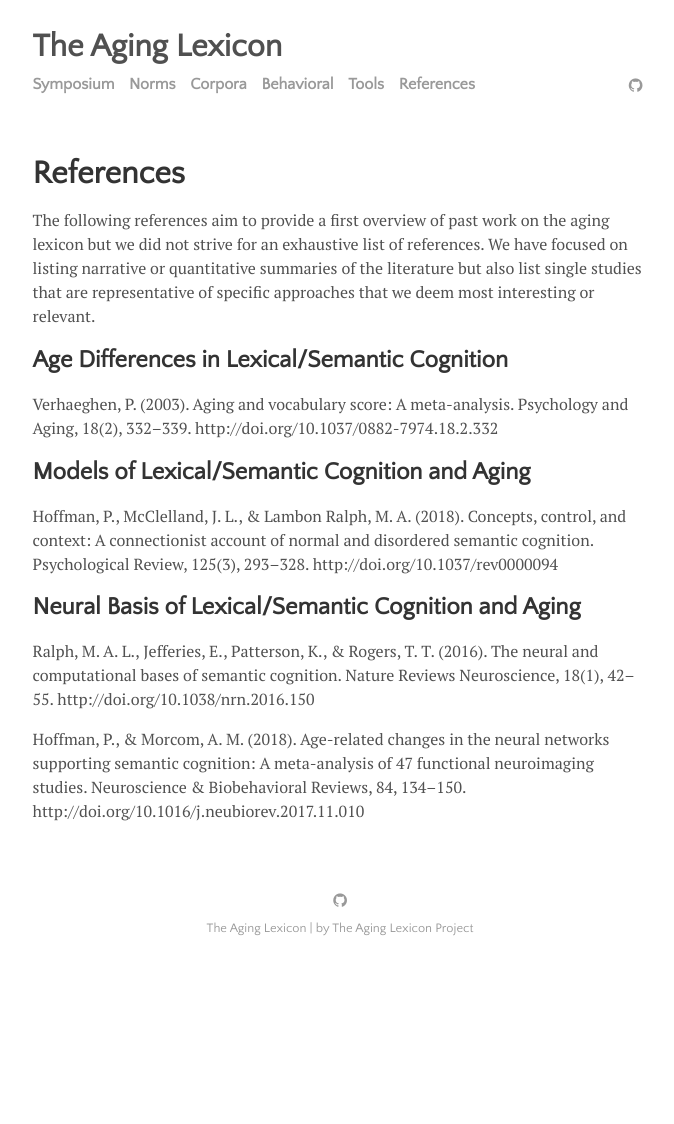
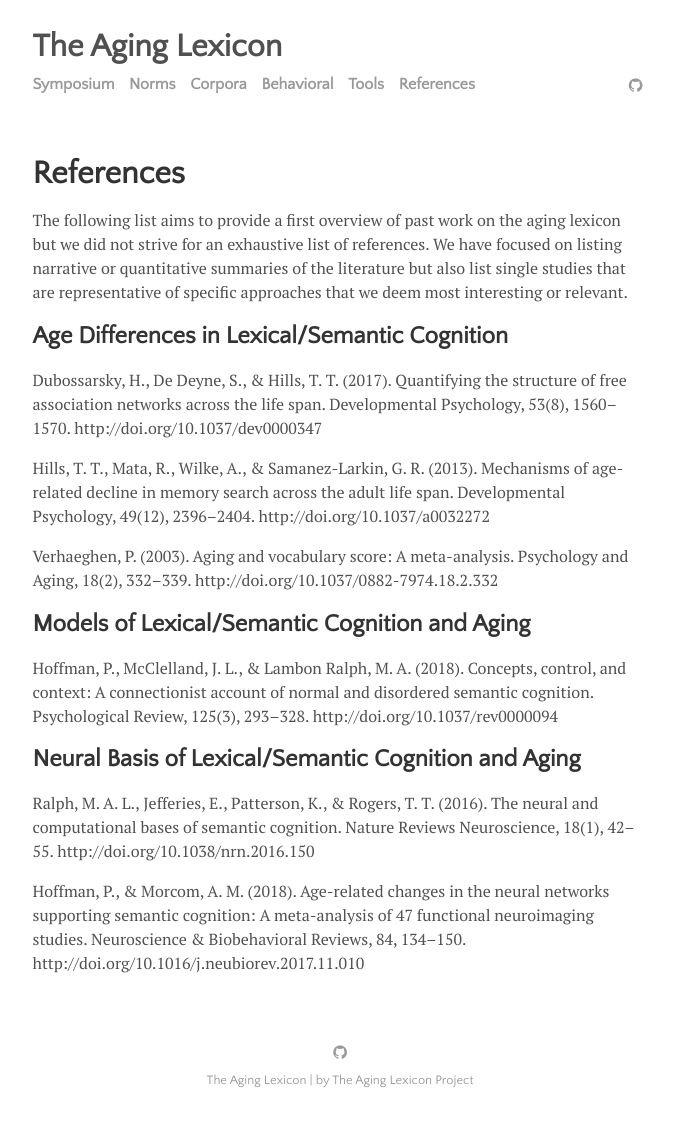
Before and after one commit to aginglexicon/aginglexicon.github.io, a Jekyll site: the page built from menu/references.md, in a window 1280 px wide. Shown: the whole page, without its empty margins (300-974 px from the left). Built offline with Jekyll 4.4.1, drawn with Linux system fonts in a browser that asks for light colours; before the commit the page ends 972 px from its top, so only the background shows below that.

Commit message:
Update references.md

```diff
--- a/menu/references.md
+++ b/menu/references.md
@@ -3,9 +3,13 @@ layout: page
 title: References
 ---
 
-The following references aim to provide a first overview of past work on the aging lexicon but we did not strive for an exhaustive list of references.  We have focused on listing narrative or quantitative summaries of the literature but also list single studies that are representative of specific approaches that we deem most interesting or relevant.
+The following list aims to provide a first overview of past work on the aging lexicon but we did not strive for an exhaustive list of references.  We have focused on listing narrative or quantitative summaries of the literature but also list single studies that are representative of specific approaches that we deem most interesting or relevant.
 
 ## Age Differences in Lexical/Semantic Cognition
+
+Dubossarsky, H., De Deyne, S., & Hills, T. T. (2017). Quantifying the structure of free association networks across the life span. Developmental Psychology, 53(8), 1560–1570. http://doi.org/10.1037/dev0000347
+
+Hills, T. T., Mata, R., Wilke, A., & Samanez-Larkin, G. R. (2013). Mechanisms of age-related decline in memory search across the adult life span. Developmental Psychology, 49(12), 2396–2404. http://doi.org/10.1037/a0032272
 
 Verhaeghen, P. (2003). Aging and vocabulary score: A meta-analysis. Psychology and Aging, 18(2), 332–339. http://doi.org/10.1037/0882-7974.18.2.332
 
```
